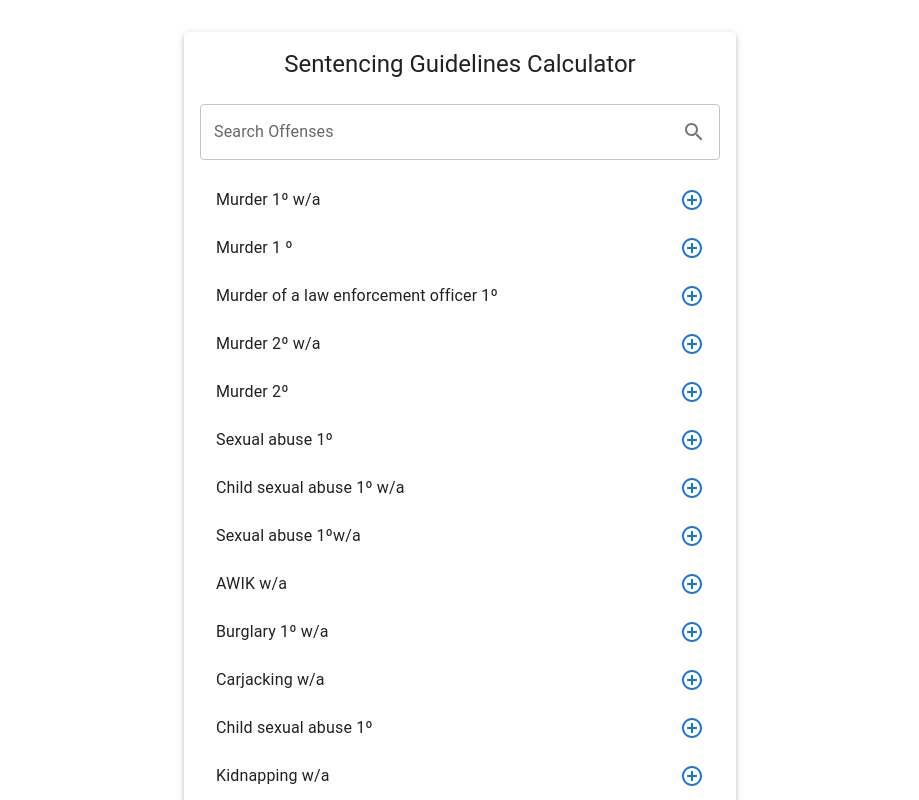
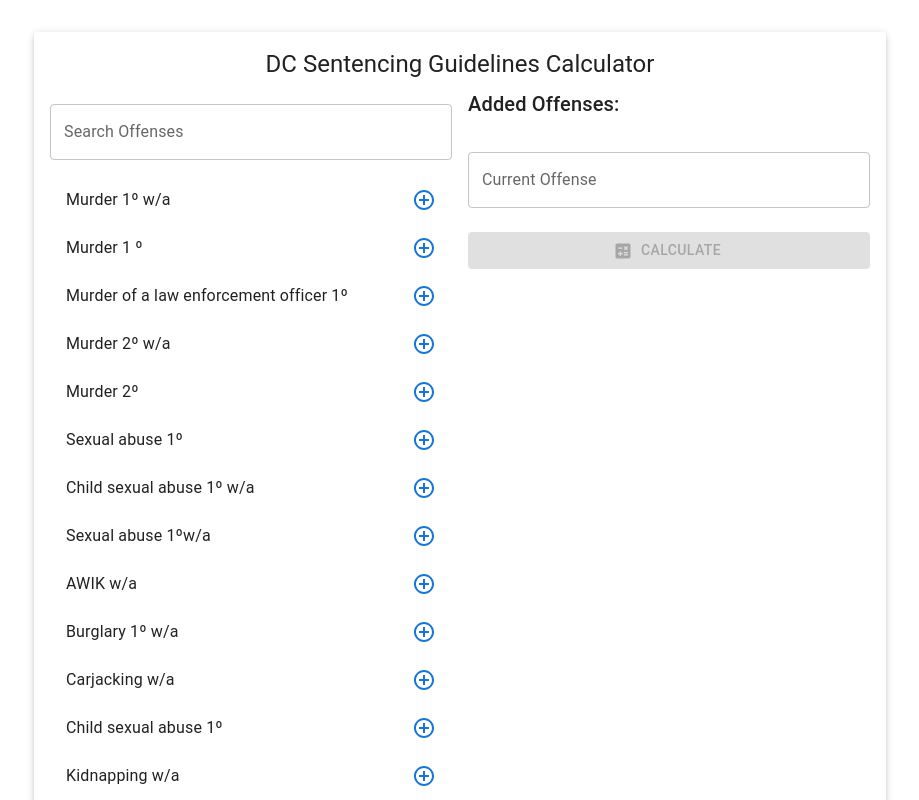
Before and after one commit to RaymondRJones/dc-sentancing-calculator, a React (Create React App) app in the folder calculator/: page / in a window 1280 px wide. Shown: the top 800 px of the page, without its empty margins (180-1099 px from the left). Built offline with nearby package versions, Linux system fonts and the light colour scheme.

Commit message:
Add deletion, remove comment block, ui updates

```diff
--- a/calculator/src/App.js
+++ b/calculator/src/App.js
@@ -8,11 +8,14 @@ import {
   ListItem,
   ListItemText,
   Paper,
-  InputAdornment,
+  Grid,
+  IconButton,
+  Snackbar,
 } from '@mui/material';
 import SearchIcon from '@mui/icons-material/Search';
 import CalculateIcon from '@mui/icons-material/Calculate';
 import AddCircleOutlineIcon from '@mui/icons-material/AddCircleOutline';
+import DeleteIcon from '@mui/icons-material/Delete';
 import { group_and_criminal_score_to_months, groupToHistoryScore, offenseToSeverityGroup } from './constants';
 
 function App() {
@@ -20,8 +23,8 @@ function App() {
   const [offenses, setOffenses] = useState([]);
   const [searchTerm, setSearchTerm] = useState('');
   const [sentenceRange, setSentenceRange] = useState('');
+  const [snackbarOpen, setSnackbarOpen] = useState(false);
 
-  // ... other functions remain the same
   const handleSearchChange = (e) => {
     setSearchTerm(e.target.value);
   };
@@ -29,7 +32,12 @@ function App() {
   const addOffense = (offense) => {
     if (!offenses.includes(offense)) {
       setOffenses([...offenses, offense]);
+      setSnackbarOpen(true);
     }
+  };
+
+  const handleDeleteOffense = (offense) => {
+    setOffenses(offenses.filter((o) => o !== offense));
   };
 
   const calculateSentence = () => {
@@ -60,12 +68,21 @@ function App() {
   const filteredOffenses = Object.keys(offenseToSeverityGroup)
     .filter((offense) => offense.toLowerCase().includes(searchTerm.toLowerCase()));
 
+  const handleCloseSnackbar = (event, reason) => {
+    if (reason === 'clickaway') {
+      return;
+    }
+    setSnackbarOpen(false);
+  };
+
   return (
-    <Container maxWidth="sm">
+    <Container maxWidth="md">
       <Paper elevation={3} sx={{ p: 2, mt: 4 }}>
         <Typography variant="h5" component="h1" gutterBottom align="center">
-          Sentencing Guidelines Calculator
+          DC Sentencing Guidelines Calculator
         </Typography>
+        <Grid container spacing={2}>
+          <Grid item xs={12} md={6}>
             <TextField
               label="Search Offenses"
               variant="outlined"
@@ -73,37 +90,36 @@ function App() {
               onChange={handleSearchChange}
               fullWidth
               margin="normal"
-          InputProps={{
-            endAdornment: (
-              <InputAdornment position="end">
-                <SearchIcon color="action" />
-              </InputAdornment>
-            ),
-          }}
             />
-        <List component="nav" aria-label="search results">
+            <List>
               {filteredOffenses.map((offense) => (
-            <ListItem
-              key={offense}
-              button
-              onClick={() => addOffense(offense)}
-              disabled={offenses.includes(offense)}
-            >
+                <ListItem key={offense} button onClick={() => addOffense(offense)} disabled={offenses.includes(offense)}>
                   <ListItemText primary={offense} />
                   <AddCircleOutlineIcon color={offenses.includes(offense) ? "disabled" : "primary"} />
                 </ListItem>
               ))}
             </List>
+
+          </Grid>
+          <Grid item xs={12} md={6}>
             <Typography variant="h6">
               Added Offenses:
             </Typography>
             <List dense>
               {offenses.map((offense, index) => (
-            <ListItem key={offense + index}>
+                <ListItem
+                  key={offense + index}
+                  secondaryAction={
+                    <IconButton edge="end" aria-label="delete" onClick={() => handleDeleteOffense(offense)}>
+                      <DeleteIcon />
+                    </IconButton>
+                  }
+                >
                   <ListItemText primary={offense} />
                 </ListItem>
               ))}
             </List>
+
             <TextField
               label="Current Offense"
               variant="outlined"
@@ -119,6 +135,7 @@ function App() {
               onClick={calculateSentence}
               fullWidth
               sx={{ mt: 2 }}
+              disabled={offenses.length === 0}
             >
               Calculate
             </Button>
@@ -127,121 +144,23 @@ function App() {
                 Sentencing Range: <strong>{sentenceRange}</strong>
               </Typography>
             )}
+
+          </Grid>
+        </Grid>
+        <Snackbar
+          open={snackbarOpen}
+          autoHideDuration={6000}
+          onClose={handleCloseSnackbar}
+          message="Offense added"
+          action={
+            <IconButton size="small" aria-label="close" color="inherit" onClick={handleCloseSnackbar}>
+              <DeleteIcon fontSize="small" />
+            </IconButton>
+          }
+        />
       </Paper>
     </Container>
   );
 }
 
 export default App;
-
-
-/*
-import React, { useState } from 'react';
-import { TextField, Button, Container, Typography, List, ListItem } from '@mui/material';
-import SearchIcon from '@mui/icons-material/Search';
-import { group_and_criminal_score_to_months, groupToHistoryScore, offenseToSeverityGroup } from './constants';
-
-function App() {
-  const [currentOffense, setCurrentOffense] = useState('');
-  const [offenses, setOffenses] = useState([]);
-  const [searchTerm, setSearchTerm] = useState('');
-  const [sentenceRange, setSentenceRange] = useState('');
-
-  const handleSearchChange = (e) => {
-    setSearchTerm(e.target.value);
-  };
-
-  const addOffense = (offense) => {
-    if (!offenses.includes(offense)) {
-      setOffenses([...offenses, offense]);
-    }
-  };
-
-  const calculateSentence = () => {
-    let criminalHistoryScore = offenses.reduce((score, offense) => {
-      const group = offenseToSeverityGroup[offense];
-      return score + groupToHistoryScore[`Group ${group}`];
-    }, 0);
-
-    const currentOffenseGroup = offenseToSeverityGroup[currentOffense];
-    const ranges = group_and_criminal_score_to_months[`Group ${currentOffenseGroup}`];
-
-    // Find the correct range
-    let matchedRange = null;
-    for (const [range, sentence] of Object.entries(ranges)) {
-      const [min, max] = range.split(' to ').map(parseFloat);
-      if ((criminalHistoryScore >= min && criminalHistoryScore <= max) ||
-          (range.endsWith('+') && criminalHistoryScore >= min)) {
-        matchedRange = sentence;
-        break;
-      }
-    }
-
-    // matchedRange will be a string like "90 - 180" or "138+"
-    // You might want to further process it to fit your needs.
-    setSentenceRange(matchedRange ? `${matchedRange} months` : 'Score range not found');
-  };
-
-  const filteredOffenses = Object.keys(offenseToSeverityGroup)
-    .filter((offense) => offense.toLowerCase().includes(searchTerm.toLowerCase()));
-
-  return (
-    <Container maxWidth="sm" className="App">
-      <header className="App-header">
-        <Typography variant="h5" component="h1" gutterBottom>
-          Sentencing Guidelines Calculator
-        </Typography>
-        <TextField
-          label="Search Offenses"
-          variant="outlined"
-          value={searchTerm}
-          onChange={handleSearchChange}
-          fullWidth
-          margin="normal"
-        />
-        <List>
-          {filteredOffenses.map((offense) => (
-            <ListItem key={offense} button onClick={() => addOffense(offense)}>
-              {offense}
-            </ListItem>
-          ))}
-        </List>
-        <Typography variant="h6">
-          Added Offenses:
-        </Typography>
-        <List>
-          {offenses.map((offense) => (
-            <ListItem key={offense}>
-              {offense}
-            </ListItem>
-          ))}
-        </List>
-        <TextField
-          label="Current Offense"
-          variant="outlined"
-          value={currentOffense}
-          onChange={(e) => setCurrentOffense(e.target.value)}
-          fullWidth
-          margin="normal"
-        />
-        <Button
-          startIcon={<SearchIcon />}
-          variant="contained"
-          color="primary"
-          onClick={calculateSentence}
-          fullWidth
-        >
-          Calculate
-        </Button>
-        {sentenceRange && (
-          <Typography variant="body1" style={{ marginTop: '20px' }}>
-            Sentencing Range: {sentenceRange}
-          </Typography>
-        )}
-      </header>
-    </Container>
-  );
-}
-
-export default App;
-*/
```
Lines whose indentation alone changed are shown as unchanged.
